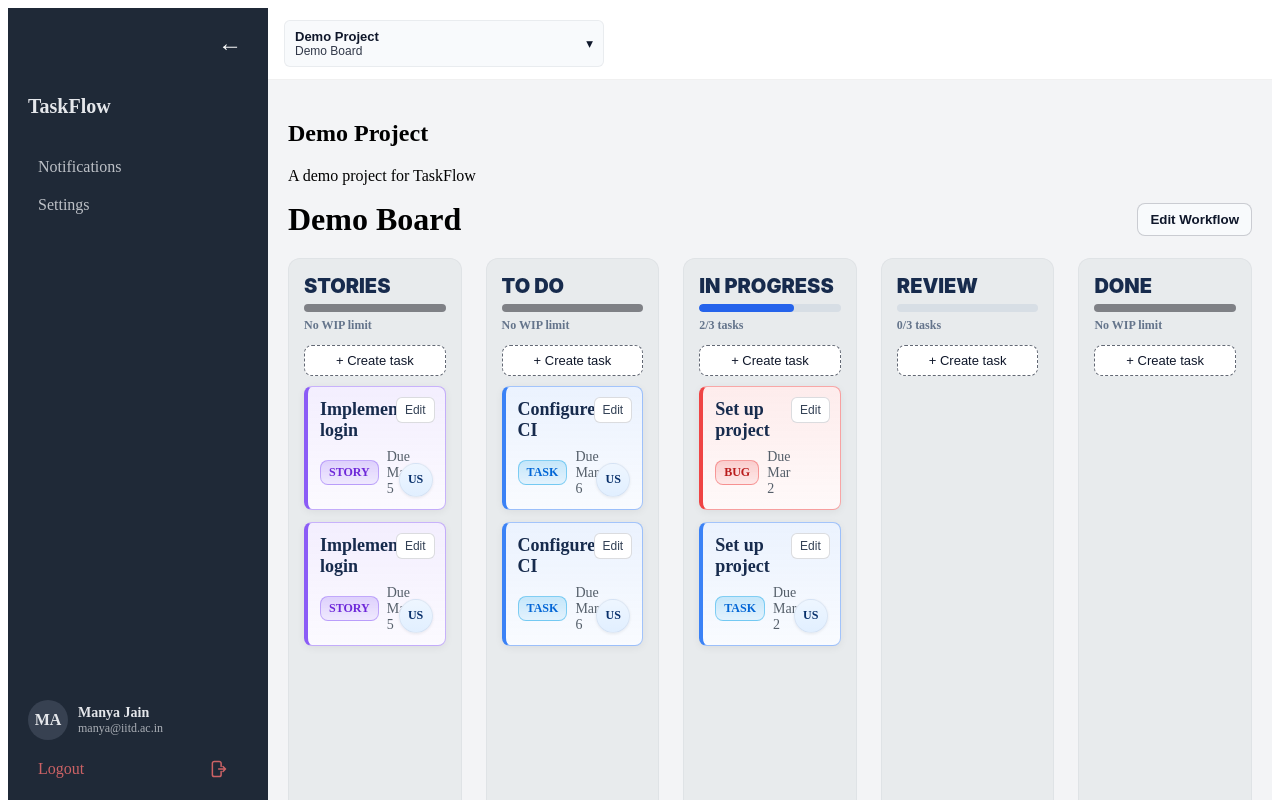
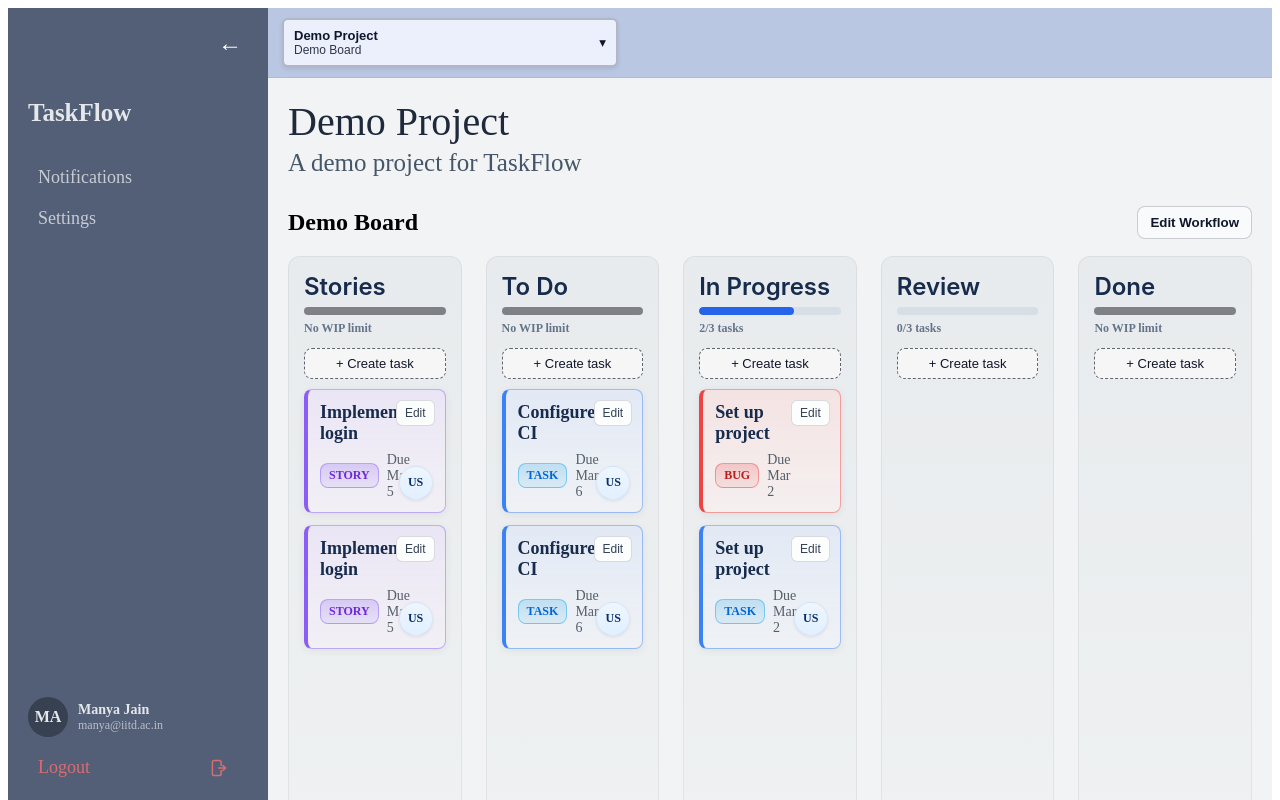
Before and after one commit to sir12321/Task-Board, a React app in the folder frontend/: page /projects/1/boards/1 in a window 1280 px wide. Shown: the top 800 px of the page. Built offline with nearby package versions, Linux system fonts and the light colour scheme; the HTML template or start-up script is replaced by a standard one.

Commit message:
improved ui

```diff
--- a/frontend/src/components/Board/Board.module.css
+++ b/frontend/src/components/Board/Board.module.css
@@ -2,13 +2,6 @@
   display: flex;
   justify-content: space-between;
   align-items: center;
-  gap: 20px;
-  margin-bottom: 20px;
-}
-
-.boardHeader h1 {
-  margin: 0;
-  flex: 1;
 }
 
 .boardWorkspace {
@@ -77,3 +70,19 @@
   display: flex;
   flex-direction: column;
 }
+
+.project-section {
+  font-family: Impact, Haettenschweiler, 'Arial Narrow Bold', sans-serif;
+}
+
+.project-name {
+  font-size: 40px;
+  color: #1e293b;
+  margin-bottom: 4px;
+}
+
+.project-description {
+  font-size: 25px;
+  color: #475569;
+  margin-bottom: 12px;
+}
--- a/frontend/src/components/Board/Board.tsx
+++ b/frontend/src/components/Board/Board.tsx
@@ -284,14 +284,16 @@ const Board = ({
 
   return (
     <div style={{ padding: '20px' }}>
-      <div className="project-section">
-        <div className="project-info">
-          <h2>{state.projectDetails.name}</h2>
-          <p>{state.projectDetails.description}</p>
+      <div className={styles.projectSection}>
+        <div className={styles['project-name']}>
+          {state.projectDetails.name}
         </div>
-        <div className="abc">
+        <div className={styles['project-description']}>
+          {state.projectDetails.description}
+        </div>
+        <div className={styles.abc}>
           <div className={styles.boardHeader}>
-            <h1>{state.board.name}</h1>
+            <h2>{state.board.name}</h2>
             {canManageColumns && (
               <button
                 type="button"
@@ -304,6 +306,7 @@ const Board = ({
           </div>
 
           <div className={styles.boardWorkspace}></div>
+        </div>
       </div>
 
       <div className={styles.board}>
@@ -349,9 +352,7 @@ const Board = ({
 
                     return a.title.localeCompare(b.title);
                   })}
-                  isDraggable={
-                    state.projectDetails.userRole !== 'PROJECT_VIEWER'
-                  }
+                isDraggable={state.projectDetails.userRole !== 'PROJECT_VIEWER'}
                 onDropTask={handleDrop}
                 onTaskClick={(taskId) => setSelectedTaskId(taskId)}
                 onTaskEdit={(taskId) => {
@@ -376,9 +377,7 @@ const Board = ({
                 canMoveLeft={canMoveLeft}
                 canMoveRight={canMoveRight}
                 onMoveLeft={(columnId) => handleMoveColumn(columnId, 'left')}
-                  onMoveRight={(columnId) =>
-                    handleMoveColumn(columnId, 'right')
-                  }
+                onMoveRight={(columnId) => handleMoveColumn(columnId, 'right')}
                 onEditWip={(columnId) =>
                   handleEditWip(columnId, column.wipLimit)
                 }
@@ -490,7 +489,6 @@ const Board = ({
         />
       )}
     </div>
-    </div>
   );
 };
 
--- a/frontend/src/components/Board/Column.module.css
+++ b/frontend/src/components/Board/Column.module.css
@@ -1,12 +1,12 @@
 .column {
   position: relative;
-  background: #e8ebed;
+  background: linear-gradient(180deg, #e8ebed 0%, #f1f3f4 100%);
   border-radius: 12px;
   padding: 16px;
   width: 260px;
   min-height: 750px;
   max-height: 70vh;
-  box-shadow: inset 0 0 0 1px rgba(9, 30, 66, 0.04);
+  box-shadow: inset 0 0 0 1px rgba(9, 30, 66, 0.06);
   display: flex;
   flex-direction: column;
   overflow-y: auto;
@@ -25,9 +25,9 @@
 
 .columnTitle {
   margin: 0;
-  font-size: 20px;
+  font-size: 24px;
   font-family: 'Inter', sans-serif;
-  font-weight: 1000;
+  font-weight: 600;
   color: #172b4d;
 }
 
@@ -75,7 +75,7 @@
 
 .createButton {
   border: 1px dashed rgba(15, 23, 42, 0.65);
-  background: #fff;
+  background: #f6f6f7;
   color: #0f172a;
   border-radius: 8px;
   padding: 7px 10px;
@@ -85,7 +85,7 @@
 }
 
 .createButton:hover {
-  background: #f8fafc;
+  background: #e7e7f1;
 }
 
 .columnTitle {
--- a/frontend/src/components/Board/Column.tsx
+++ b/frontend/src/components/Board/Column.tsx
@@ -80,7 +80,7 @@ const Column = ({
     >
       <div className={styles.columnHeader}>
         <div className={styles.columnTitleRow}>
-          <h3 className={styles.columnTitle}>{column.name.toUpperCase()}</h3>
+          <h3 className={styles.columnTitle}>{column.name}</h3>
           {canManageColumns && (
             <div className={styles.workflowMenuWrap} ref={workflowMenuRef}>
               <button
--- a/frontend/src/components/Layout/Layout.css
+++ b/frontend/src/components/Layout/Layout.css
@@ -1,12 +1,13 @@
 .layout {
   display: flex;
   height: 100vh;
-  background: #f3f4f6;
+  background: #f1f3f4;
 }
 
 .content {
   flex: 1;
-  transition: margin-left 0.3s ease;
+  transition: margin-left 0.25s ease;
+  overflow: auto;
 }
 
 .main {
@@ -17,9 +18,9 @@
 }
 
 .layout-header {
-  padding: 12px 16px;
+  padding: 10px 14px;
   border-bottom: 1px solid rgba(0, 0, 0, 0.06);
-  background: #ffffff;
+  background: #bac7e3;
   display: flex;
   align-items: center;
   gap: 12px;
@@ -27,5 +28,5 @@
 
 .layout-header .project-board-selector {
   margin: 0;
-  width: 320px;
+  width: 336px;
 }
--- a/frontend/src/components/Layout/ProjectBoardSelector.css
+++ b/frontend/src/components/Layout/ProjectBoardSelector.css
@@ -7,9 +7,11 @@
   width: 100%;
   display: flex;
   align-items: center;
+
+  background: #eceffc;
   justify-content: space-between;
-  background: #f8fafc;
-  border: 1px solid rgba(15, 23, 42, 0.06);
+  border: 2px solid rgba(15, 23, 42, 0.26);
+  box-shadow: 0 2px 4px rgba(15, 23, 42, 0.1);
   color: #0f172a;
   padding: 8px 10px;
   border-radius: 6px;
--- a/frontend/src/components/Layout/Sidebar.css
+++ b/frontend/src/components/Layout/Sidebar.css
@@ -1,6 +1,6 @@
 .sidebar {
   width: 220px;
-  background: #1f2937;
+  background: #525f77;
   color: #e5e7eb;
   display: flex;
   flex-direction: column;
@@ -16,7 +16,7 @@
 
 .logo {
   margin-bottom: 30px;
-  font-size: 20px;
+  font-size: 25px;
   font-weight: bold;
 }
 
@@ -28,11 +28,12 @@
   opacity: 0.8;
   gap: 10px;
   width: 90%;
+  font-size: 18px;
 }
 
 .nav-item:hover {
   opacity: 1;
-  background-color: #0d1117;
+  background-color: #170d0d;
   border-radius: 10px;
 }
 
--- a/frontend/src/components/Task/TaskCard.css
+++ b/frontend/src/components/Task/TaskCard.css
@@ -15,7 +15,7 @@
 
 .task-card.task {
   border-color: rgba(59, 130, 246, 0.45);
-  background-color: white !important;
+  background-color: rgb(245, 245, 245) !important;
   background: linear-gradient(
     180deg,
     rgba(59, 130, 246, 0.1) 0%,
@@ -26,7 +26,7 @@
 
 .task-card.story {
   border-color: rgba(139, 92, 246, 0.45);
-  background-color: white !important;
+  background-color: rgb(245, 245, 245) !important;
   background: linear-gradient(
     180deg,
     rgba(139, 92, 246, 0.1) 0%,
@@ -37,7 +37,7 @@
 
 .task-card.bug {
   border-color: rgba(239, 68, 68, 0.45);
-  background-color: white !important;
+  background-color: rgb(245, 245, 245) !important;
   background: linear-gradient(
     180deg,
     rgba(239, 68, 68, 0.1) 0%,
@@ -174,7 +174,7 @@
   right: 10px;
   top: 10px;
   border: 1px solid rgba(15, 23, 42, 0.15);
-  background: #fff;
+  background: #fcfdfd;
   color: #334155;
   border-radius: 6px;
   font-size: 12px;
```
Lines whose indentation alone changed are shown as unchanged.
